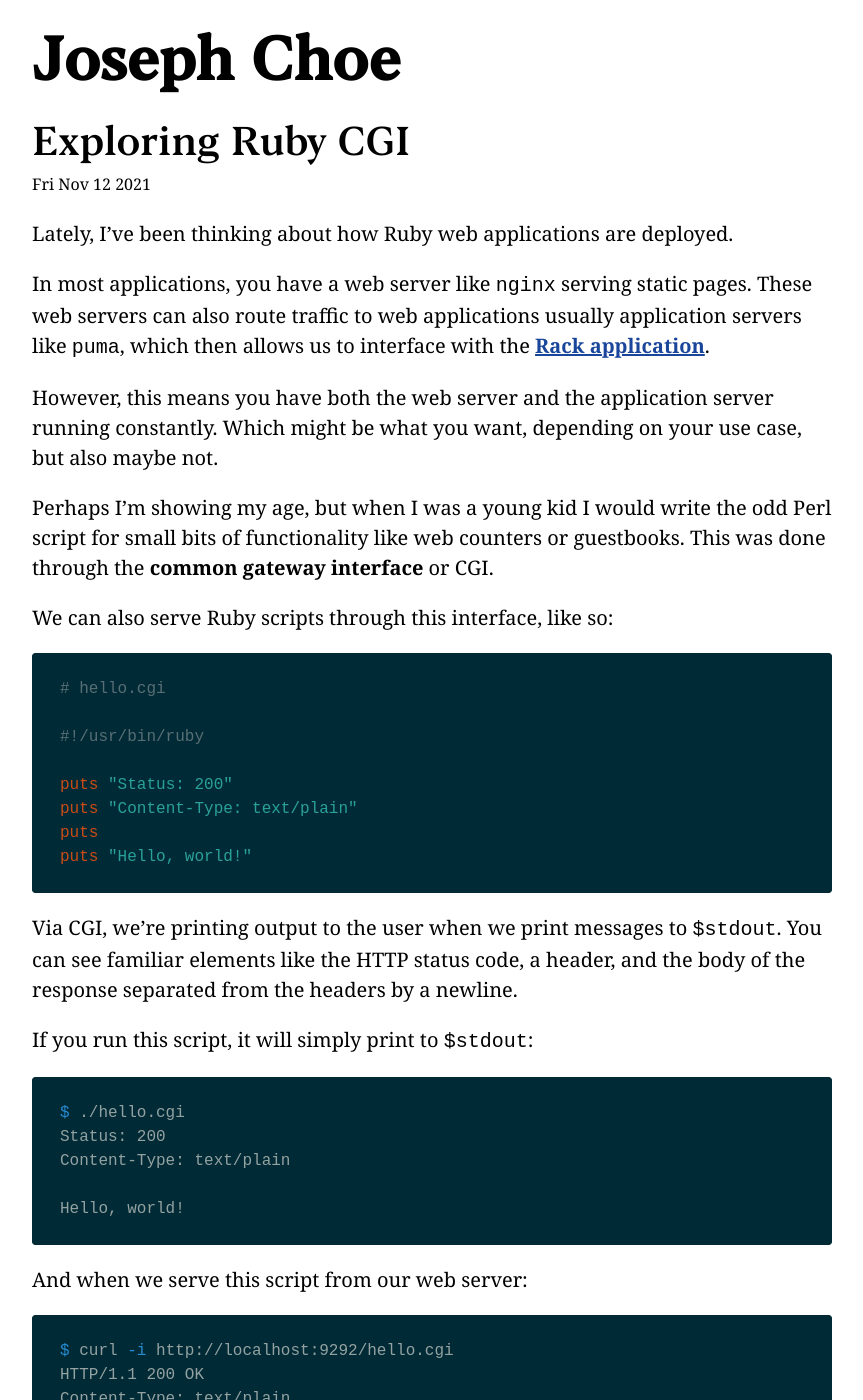
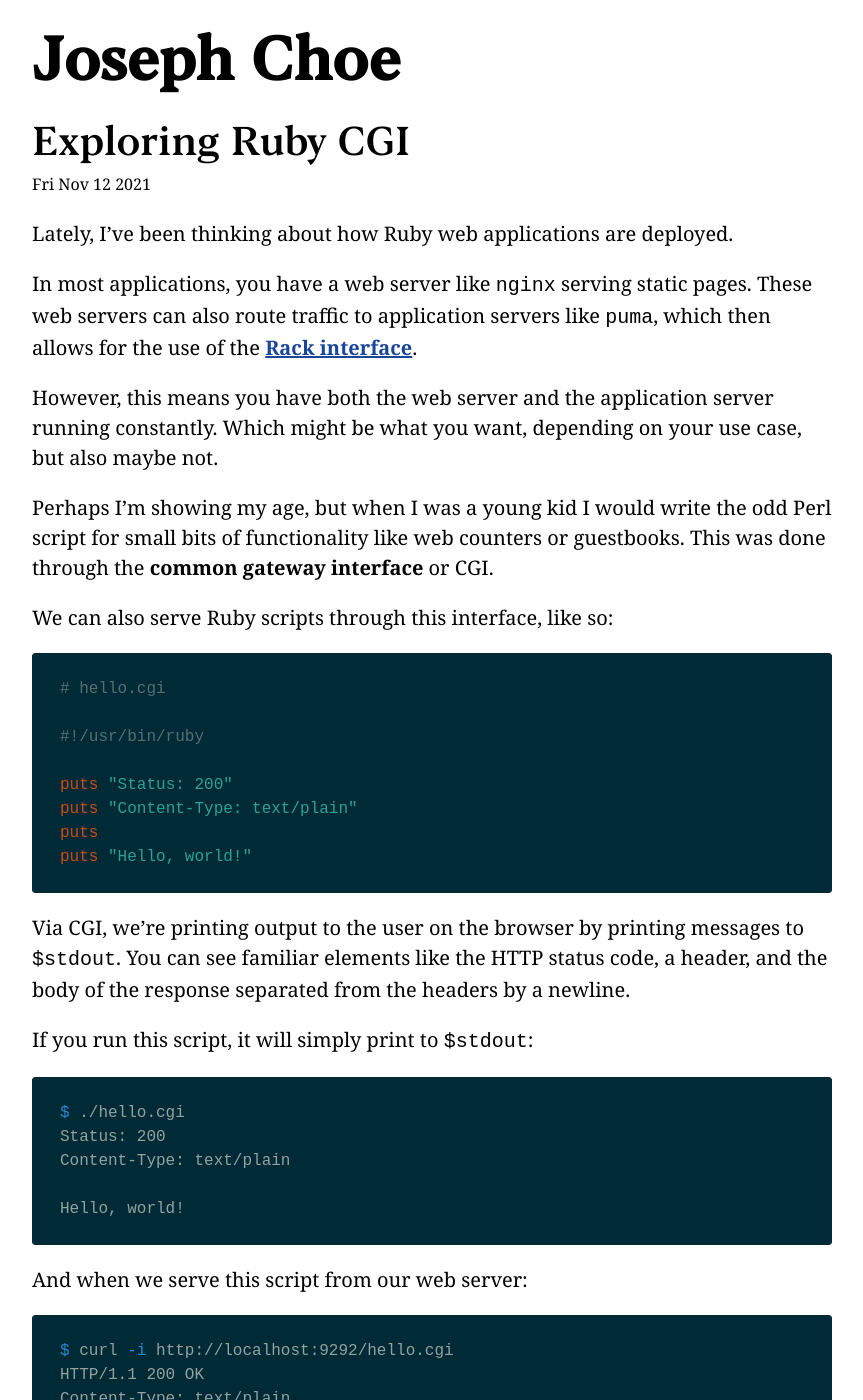
Before and after one commit to josephchoe/josephchoe.com, a Jekyll site: the page built from _app/_posts/2021-11-12-exploring-ruby-cgi.md, in a window 1280 px wide and 1400 px high. Shown: the whole window, without its empty margins (208-1071 px from the left). Built offline with Jekyll 4.4.1, drawn with Linux system fonts in a browser that asks for light colours.

Commit message:
Log - Exploring Ruby CGI update

````diff
--- a/_app/_posts/2021-11-12-exploring-ruby-cgi.md
+++ b/_app/_posts/2021-11-12-exploring-ruby-cgi.md
@@ -6,7 +6,7 @@ author: joseph
 
 Lately, I've been thinking about how Ruby web applications are deployed.
 
-In most applications, you have a web server like `nginx` serving static pages. These web servers can also route traffic to web applications usually application servers like `puma`, which then allows us to interface with the [Rack application]({% post_url video/2021-07-16-rack-the-best-ruby-web-framework %}).
+In most applications, you have a web server like `nginx` serving static pages. These web servers can also route traffic to application servers like `puma`, which then allows for the use of the [Rack interface]({% post_url video/2021-07-16-rack-the-best-ruby-web-framework %}).
 
 However, this means you have both the web server and the application server running constantly. Which might be what you want, depending on your use case, but also maybe not.
 
@@ -25,7 +25,7 @@ puts
 puts "Hello, world!"
 ```
 
-Via CGI, we're printing output to the user when we print messages to `$stdout`. You can see familiar elements like the HTTP status code, a header, and the body of the response separated from the headers by a newline.
+Via CGI, we're printing output to the user on the browser by printing messages to `$stdout`. You can see familiar elements like the HTTP status code, a header, and the body of the response separated from the headers by a newline.
 
 If you run this script, it will simply print to `$stdout`:
 
````
